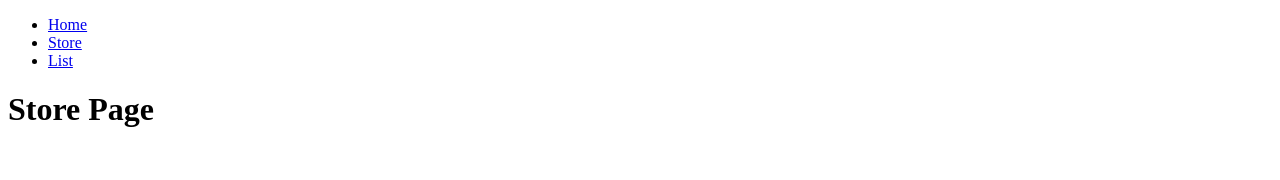
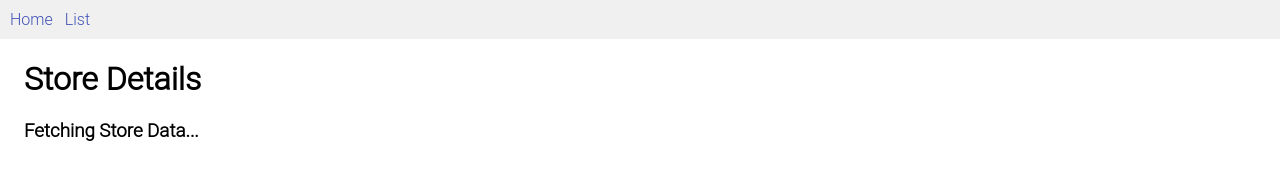
Before and after one commit to jabhishek/webpack-brown-bag, a React app: page /store/1 in a window 1280 px wide. Built offline with nearby package versions, Linux system fonts and the light colour scheme.

Commit message:
finished app functionality

```diff
--- a/public/index.html
+++ b/public/index.html
@@ -3,6 +3,15 @@
 <head>
     <meta charset="UTF-8">
     <title>React Webpack</title>
+    <link rel="stylesheet" href="https://fonts.googleapis.com/css?family=Roboto:300,400,500,700&display=swap" />
+    <style>
+        html {
+            font-family: "Roboto Light", sans-serif;
+        }
+        body {
+            margin: 0;
+        }
+    </style>
 </head>
 <body>
     <div id="app">
--- /dev/null
+++ b/src/MOCK_DATA.js
@@ -0,0 +1,14 @@
+export const MOCK_STORES = [
+    {
+        code: '0003',
+        name: 'Pepper Hill'
+    },
+    {
+        code: '0567',
+        name: 'London Colney'
+    },
+    {
+        code: '0688',
+        name: 'Christchurch'
+    },
+]
--- a/src/components/Page.js
+++ b/src/components/Page.js
@@ -1,9 +1,12 @@
 import React from 'react';
 import {PageHeader} from "./PageHeader";
+import Container from "@material-ui/core/Container";
 
-export const Page = ({ children }) => {
+export const Page = ({children}) => {
     return <div>
-        <PageHeader />
-        { children }
+        <PageHeader/>
+        <Container>
+            {children}
+        </Container>
     </div>
 }
--- a/src/components/PageHeader.js
+++ b/src/components/PageHeader.js
@@ -1,10 +1,10 @@
-import {Link} from "react-router-dom";
+import {Link as RouterLink} from "react-router-dom";
 import React from "react";
+import Link from '@material-ui/core/Link'
 
 export const PageHeader = () => {
-    return <ul>
-        <li><Link to="/">Home</Link></li>
-        <li><Link to="/store">Store</Link></li>
-        <li><Link to="/list">List</Link></li>
-    </ul>
+    return <div style={ {backgroundColor: '#f0f0f0', padding: 10} }>
+        <Link component={RouterLink} to="/" style={ {marginRight: 12} }>Home</Link>
+        <Link component={RouterLink} to="/list" style={ {marginRight: 12} }>List</Link>
+    </div>
 }
--- a/src/container/HomePage.js
+++ b/src/container/HomePage.js
@@ -1,8 +1,13 @@
 import {Page} from "../components/Page";
 import React from "react";
+import moment from "moment";
 
 export const Home = () => {
     return <Page>
-        <h1>Home Page</h1>
+        <h1>Home</h1>
+
+        <em><time>Today's date: {moment().format('DD MMM YYYY')}</time></em>
+
+        <p>Lorem ipsum dolor sit amet, consectetur adipisicing elit. Amet, aspernatur beatae cumque delectus ducimus eaque fugit labore libero magnam maxime minus modi neque numquam officia perspiciatis porro quo recusandae reiciendis sed soluta sunt tempora vero vitae voluptas voluptatum! Accusamus aliquam amet architecto asperiores aspernatur at atque commodi culpa cum cupiditate, delectus deleniti dicta dolore dolorem doloremque dolorum ea eius harum illo illum iure nisi numquam perferendis, perspiciatis possimus quaerat ratione repudiandae, rerum sint sit soluta temporibus tenetur vel velit veniam vero vitae! Ab deleniti dignissimos, facere in ipsam ipsum maiores nesciunt provident quidem, rerum similique sint tempore temporibus! Doloribus, et.</p>
     </Page>
 };
--- a/src/container/ListPage.js
+++ b/src/container/ListPage.js
@@ -1,8 +1,26 @@
 import {Page} from "../components/Page";
 import React from "react";
+import List from "@material-ui/core/List";
+import ListItem from "@material-ui/core/ListItem";
+import {MOCK_STORES} from "../MOCK_DATA";
+import {Link} from "@material-ui/core";
+import {Link as RouterLink} from "react-router-dom";
 
 export const ListPage = () => {
     return <Page>
-        <h1>List Page</h1>
+        <h1>Search results</h1>
+
+        <div style={ {marginTop: 20, marginBottom: 20} }>
+            <h3><em>Displaying {MOCK_STORES.length} stores</em></h3>
+        </div>
+        <List>
+            {
+                MOCK_STORES.map((store) => {
+                    return <ListItem key={store.code} style={ {backgroundColor: '#f0f0f0', marginBottom: 4} }>
+                        <Link component={RouterLink} to={`/store/${store.code}`}>{store.name}</Link>
+                    </ListItem>
+                })
+            }
+        </List>
     </Page>
 };
--- a/src/container/StorePage.js
+++ b/src/container/StorePage.js
@@ -1,8 +1,43 @@
 import {Page} from "../components/Page";
-import React from "react";
+import React, {useEffect, useState} from "react";
+import {get} from 'lodash';
+import {useParams} from "react-router";
+import {MOCK_STORES} from "../MOCK_DATA";
+
+const storeData = {
+    content: {
+        code: '0567',
+        name: 'London Colney'
+    }
+}
+
+const useFetchStoreData = (code) => {
+    const [store, setStore] = useState(null);
+
+    useEffect(() => {
+        const storeData = MOCK_STORES.find((store) => {
+            return store.code === code;
+        });
+        setTimeout(() => {
+            setStore(storeData);
+        }, 1000);
+    }, [code]);
+
+    return {store};
+}
 
 export const StorePage = () => {
+    const {code} = useParams();
+    const {store} = useFetchStoreData(code);
+
+    console.log('code', code);
+
     return <Page>
-        <h1>Store Page</h1>
+        <h1>Store Details</h1>
+        {
+            store ?
+                <p>Showing details for <b>{get(store, 'name')}</b></p> :
+                <h3>Fetching Store Data...</h3>
+        }
     </Page>
 };
--- a/src/index.js
+++ b/src/index.js
@@ -6,11 +6,14 @@ import {StorePage} from "./container/StorePage";
 import {ListPage} from "./container/ListPage";
 import {NotFound} from "./container/NotFound";
 
+console.log('Hi');
+
 const App = () => {
+    console.log('Heya');
     return <BrowserRouter>
         <Switch>
             <Route path="/" exact component={Home}/>
-            <Route path="/store" component={StorePage}/>
+            <Route path="/store/:code" component={StorePage}/>
             <Route path="/list" component={ListPage}/>
             <Route component={NotFound}/>
         </Switch>
--- a/webpack.config.js
+++ b/webpack.config.js
@@ -11,7 +11,8 @@ module.exports = (_, argv) => {
         output: {
             filename: '[name].[contenthash:5].js',
             chunkFilename: '[name].[contenthash:5].chunk.js',
-            path: path.resolve(process.cwd(), 'dist')
+            path: path.resolve(process.cwd(), 'dist'),
+            publicPath: "/"
         },
         module: {
             rules: [
```
Also changed, not shown: package.json (+9 -4 lines), .babelrc, 2 other files.
